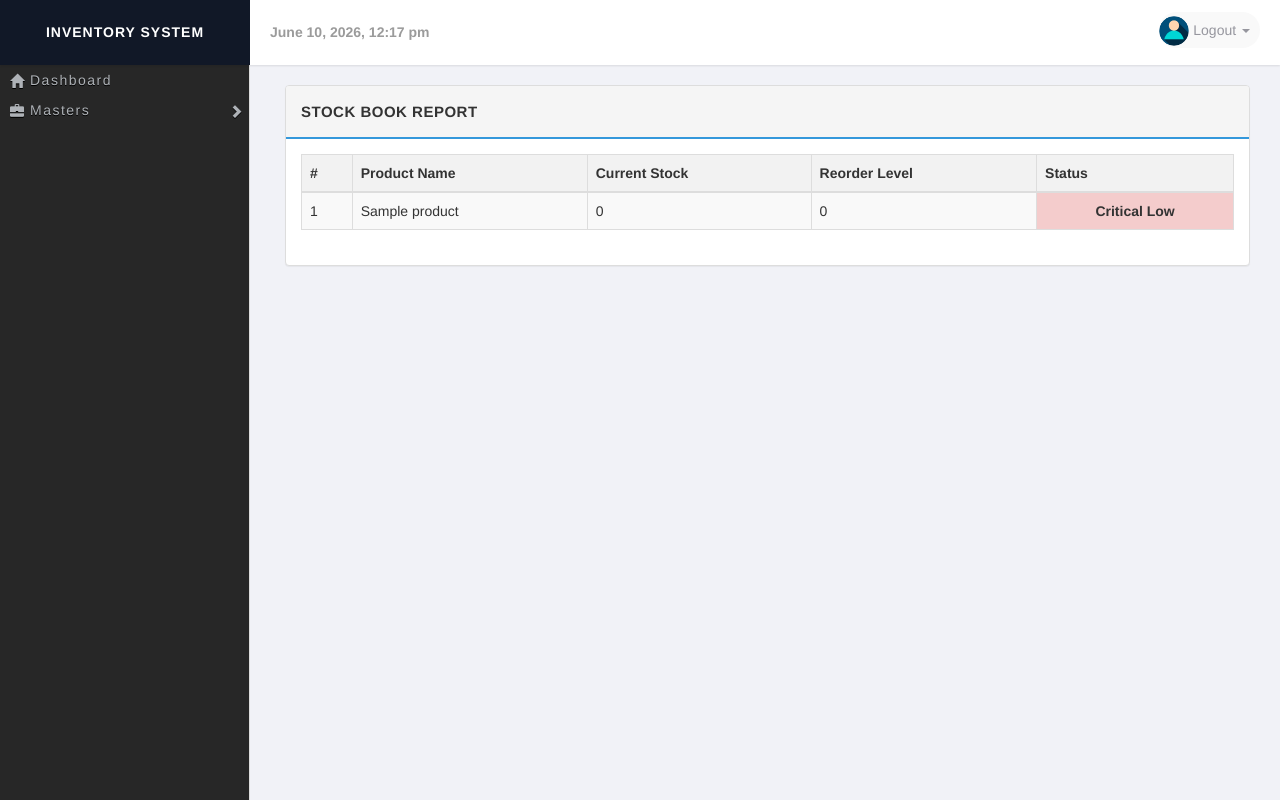
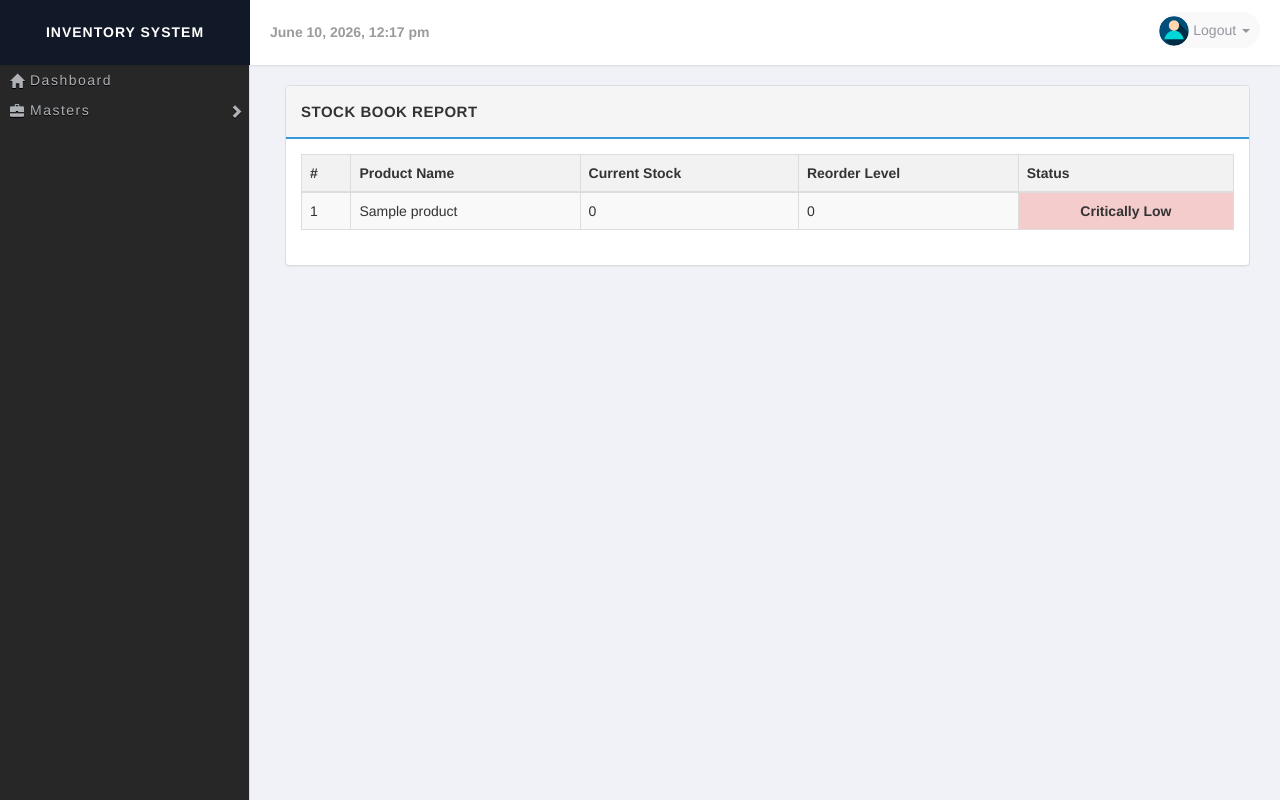
Before and after one commit to anib9871/InventorySystem_PHP, a PHP site: page /stock_book.php in a window 1280 px wide. Run offline with PHP 8.4, Linux system fonts and the light colour scheme; a user stored in the database is signed in; tables that the repository leaves empty or names only in its code hold one stand-in row (values such as "Sample post"); some libraries are stand-ins or nearby versions.

Commit message:
Update stock_book.php

```diff
--- a/stock_book.php
+++ b/stock_book.php
@@ -93,7 +93,7 @@ if($current_stock <= $reorder){
 
 if($current_stock <= ($reorder / 2)){
 
-    $status = "Critical Low";
+    $status = "Critically Low";
     $color  = "#f4cccc";
 }
 ?>
```
